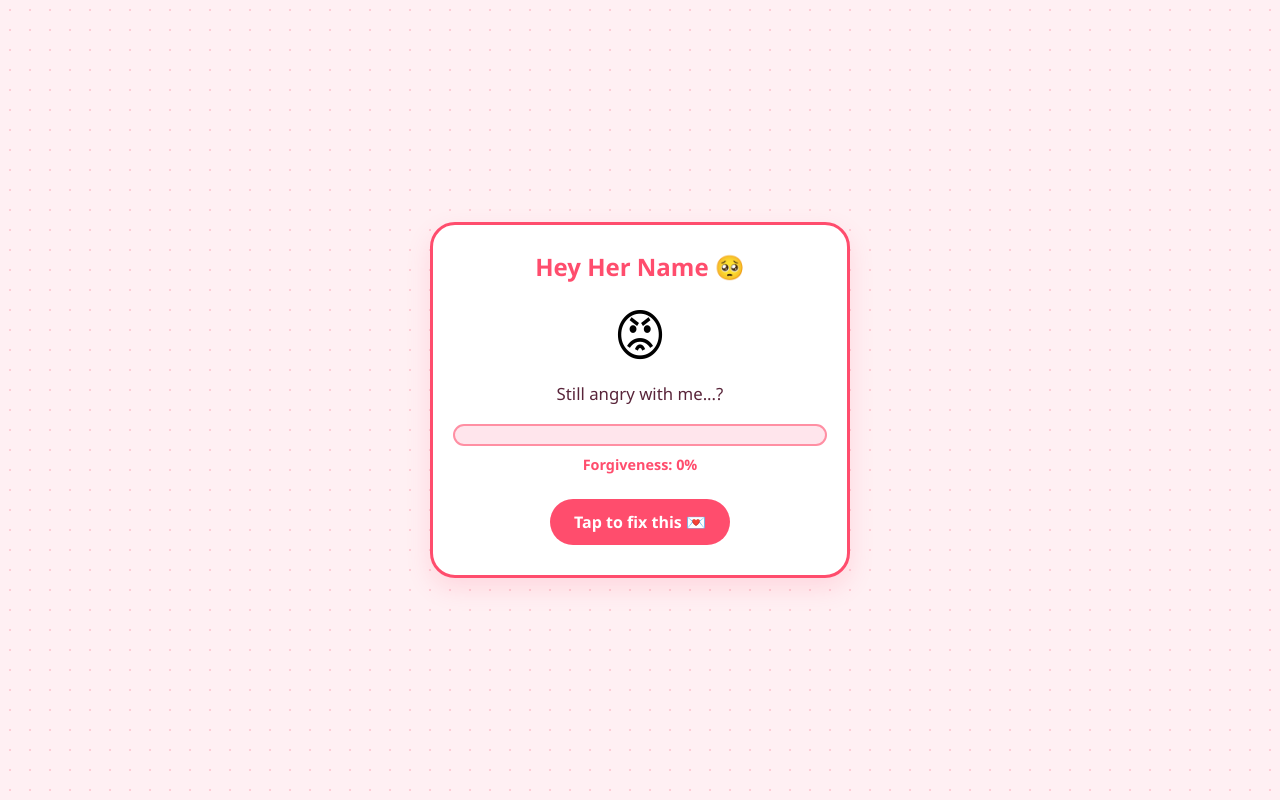
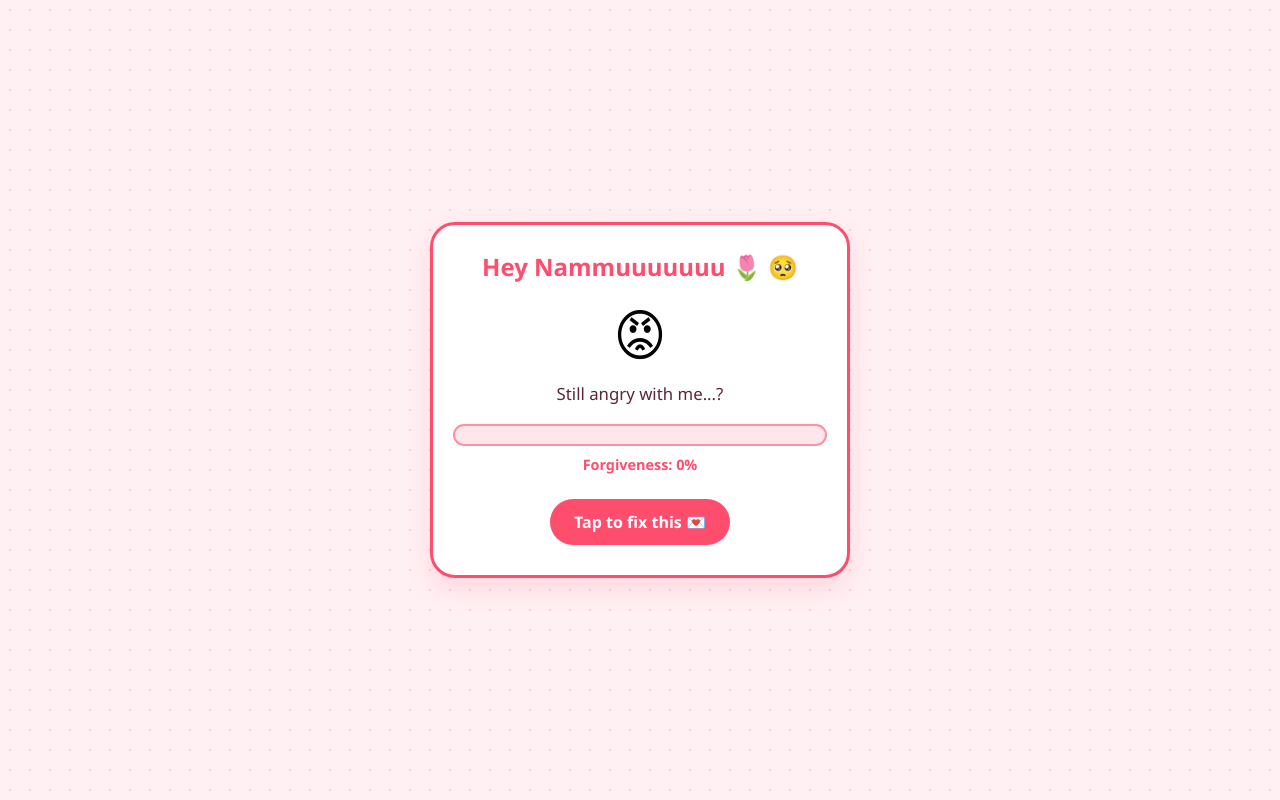
Before and after one commit to sparex919/sorry-card, a plain HTML site: page index.html in a window 1280 px wide. Drawn offline with Linux system fonts and the light colour scheme.

Commit message:
Update index.html

```diff
--- a/index.html
+++ b/index.html
@@ -268,7 +268,7 @@
     // ==========================================
     // 1. EDIT HER NAME HERE
     // ==========================================
-    let recipientName = "Her Name";
+    let recipientName = "Nammuuuuuuu 🌷";
 
     // Optional: Edit your custom apology text here
     let apologyMessage = "I'm truly sorry for hurting you. You mean the world to me, and I promise to do better — please forgive me! 💗";
```
